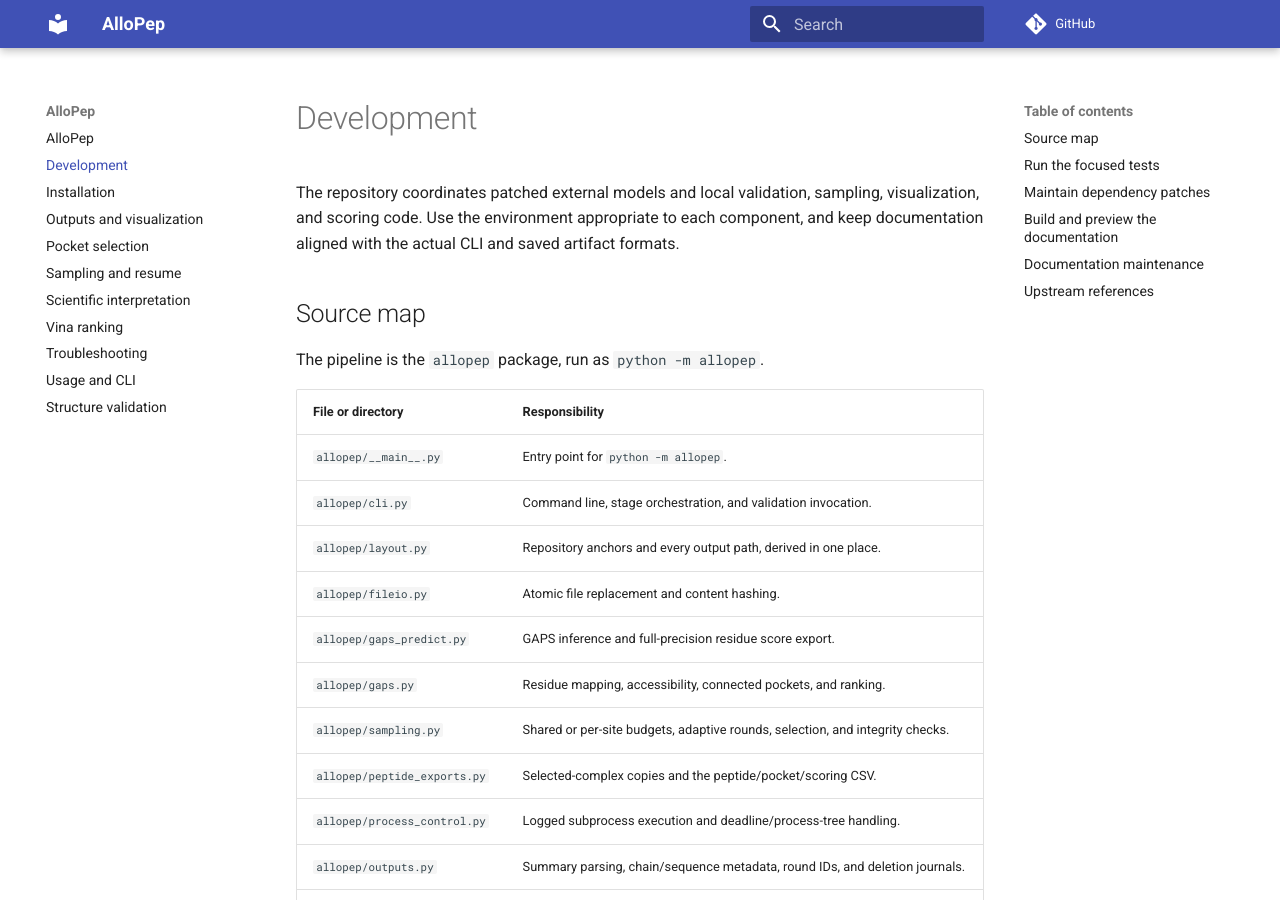
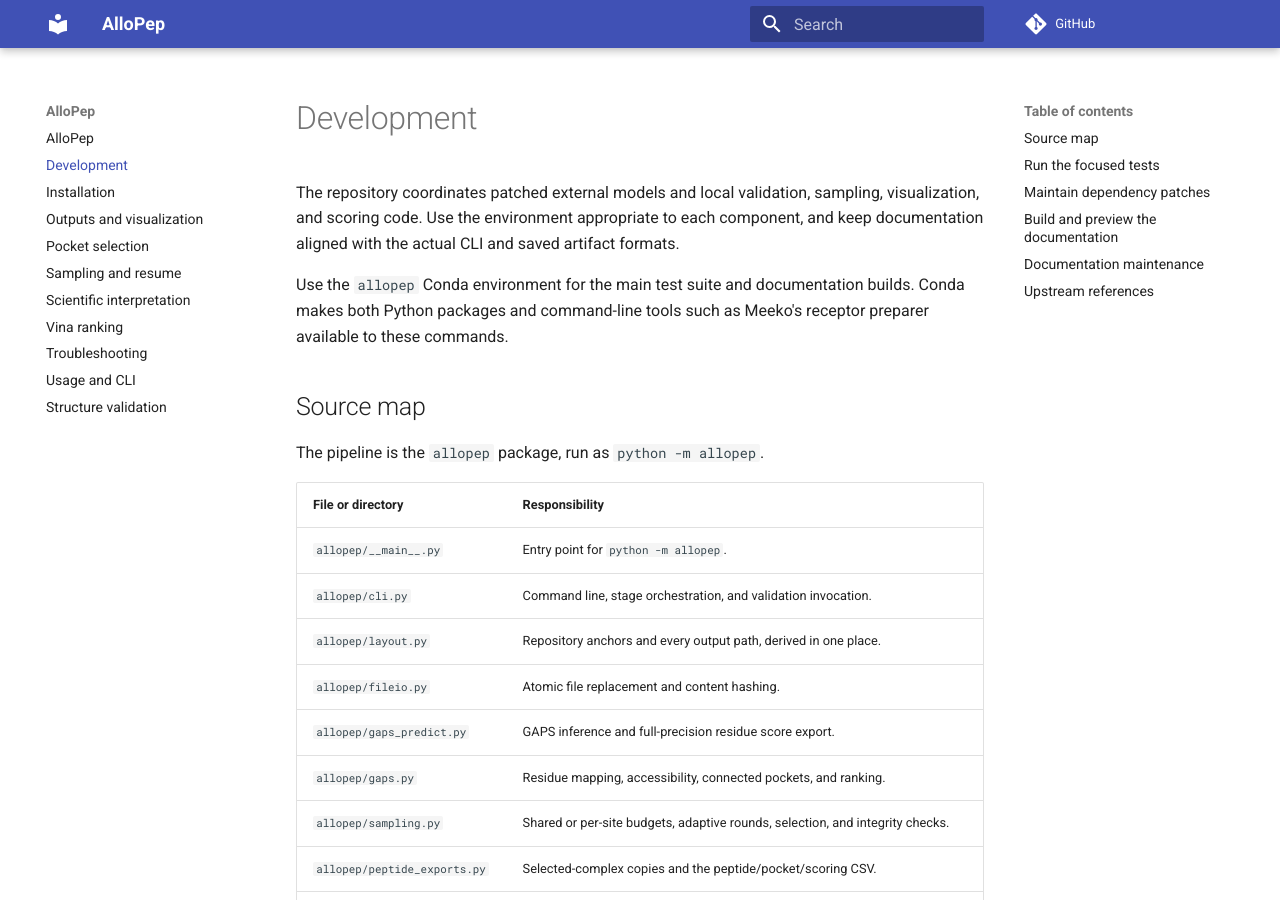
Before and after one commit to djmaity/allopep, an MkDocs documentation site: the page built from docs/development.md, in a window 1280 px wide and 900 px high. Built offline with MkDocs 1.6.1 and Material for MkDocs 9.7.7, drawn with Linux system fonts in a browser that asks for light colours; comment, search, counter and statistics services are not loaded; some of the changed text lies outside the part shown.

Commit message:
Use the AlloPep Conda environment for tests and documentation
Document the main environment's test and documentation responsibilities, explain command-line tool availability through Conda, and replace the obsolete separate documentation environment reference.

```diff
--- a/docs/development.md
+++ b/docs/development.md
@@ -4,6 +4,10 @@ The repository coordinates patched external models and local validation,
 sampling, visualization, and scoring code. Use the environment appropriate to
 each component, and keep documentation aligned with the actual CLI and saved
 artifact formats.
+
+Use the `allopep` Conda environment for the main test suite and documentation
+builds. Conda makes both Python packages and command-line tools such as
+Meeko's receptor preparer available to these commands.
 
 ## Source map
 
@@ -127,8 +131,9 @@ Use relative Markdown links between pages under `docs/`. MkDocs discovers
 pages automatically and uses their first heading as the navigation title;
 `mkdocs.yml` has no explicit navigation entries. Add new Markdown pages
 directly under `docs/` and update the guide links on the [home page](index.md).
-Use standard Markdown formatting and run `python -m mkdocs build --strict`
-before committing documentation changes.
+Use standard Markdown formatting and run the
+[strict documentation build](#build-and-preview-the-documentation) in
+`allopep` before committing documentation changes.
 
 Update related documentation together when behavior changes:
 
```
Also changed, not shown: docs/installation.md (+4 -3 lines).
